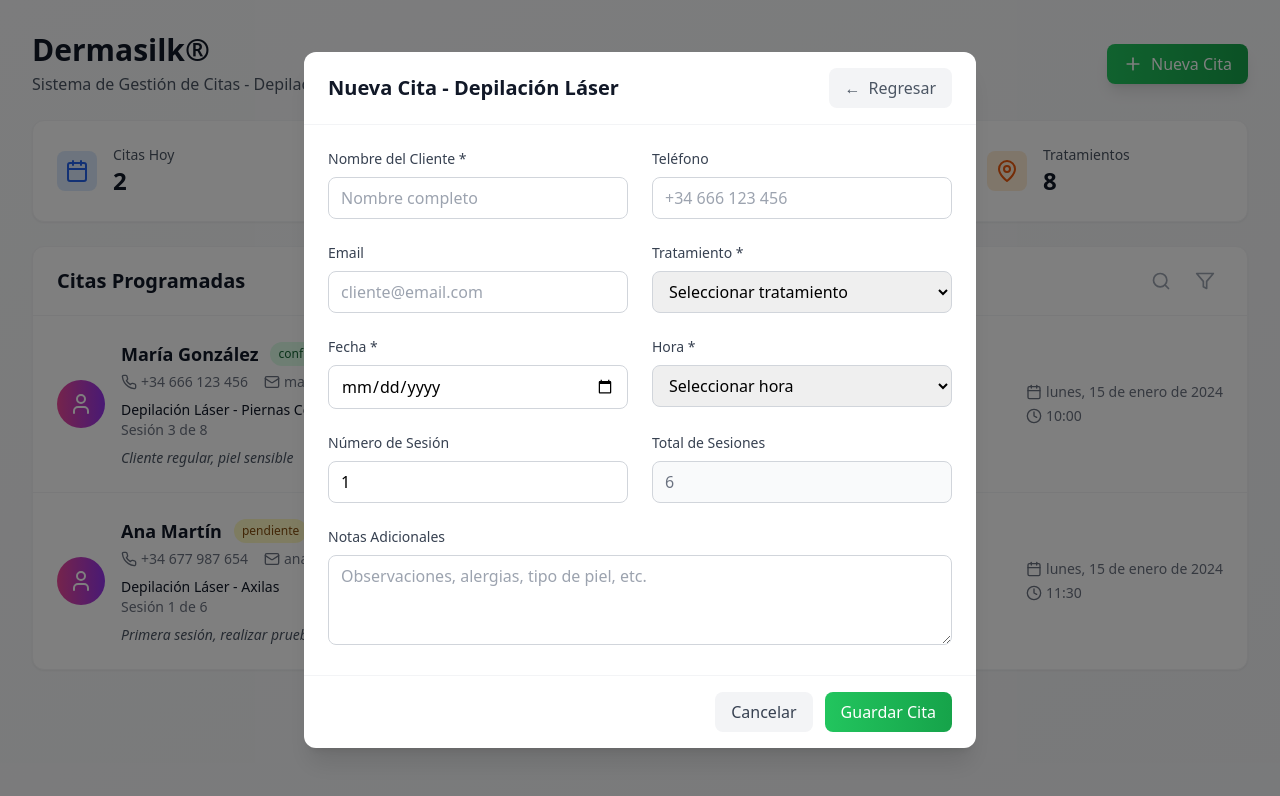
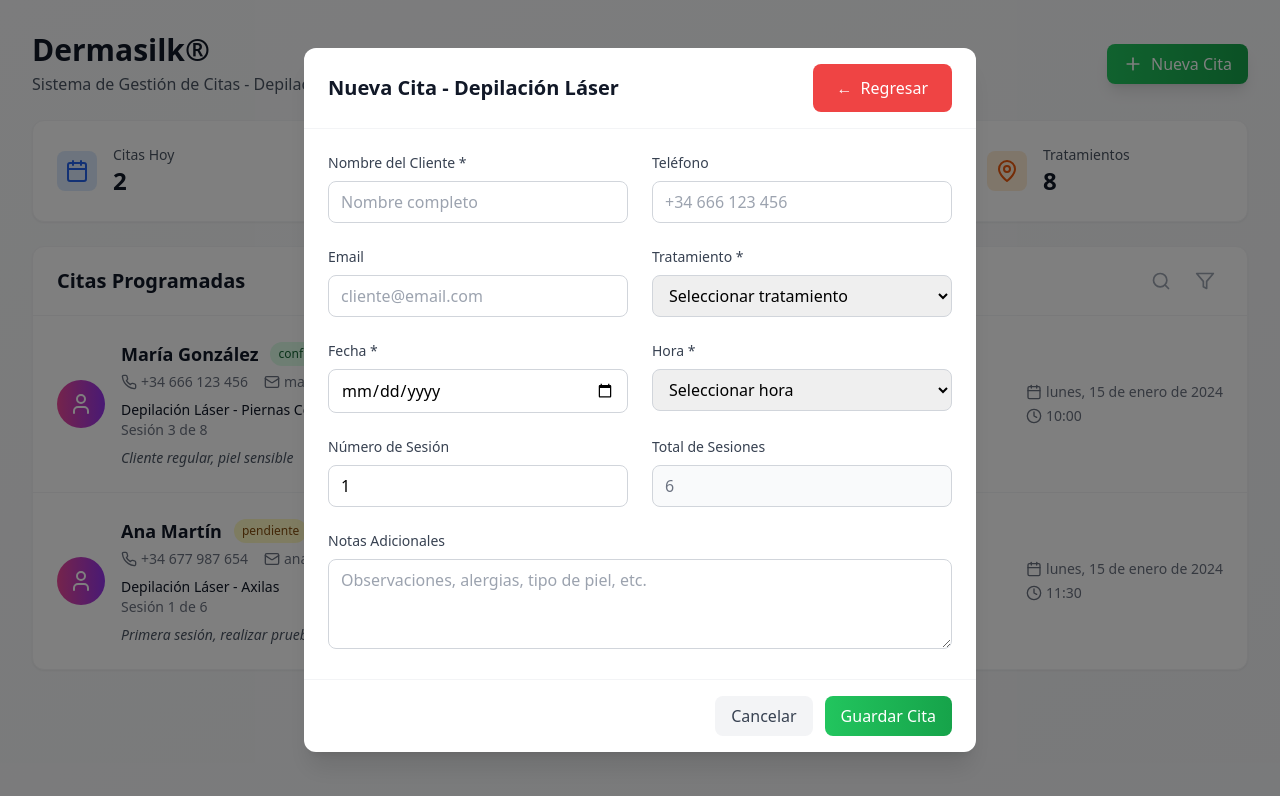
Before and after one commit to LuisMondragonB/dermasilk-sistema, a React (Create React App) app: page / in a window 1280 px wide. Both pictures are taken after a click on the button "Nueva Cita". Shown: the top 796 px of the page. Built offline with nearby package versions, Linux system fonts and the light colour scheme.

Commit message:
Arreglar visibilidad del botón Regresar

```diff
--- a/src/App.js
+++ b/src/App.js
@@ -281,7 +281,7 @@
                 <h3 className="text-xl font-semibold text-gray-900">Nueva Cita - Depilación Láser</h3>
                 <button
                   onClick={handleCloseModal}
-                  className="flex items-center space-x-2 px-4 py-2 text-gray-600 bg-gray-100 rounded-lg hover:bg-gray-200 transition-colors"
+                  className="flex items-center space-x-2 px-6 py-3 text-white bg-red-500 rounded-lg hover:bg-red-600 transition-colors font-medium"
                 >
                   <span>←</span>
                   <span>Regresar</span>
```
